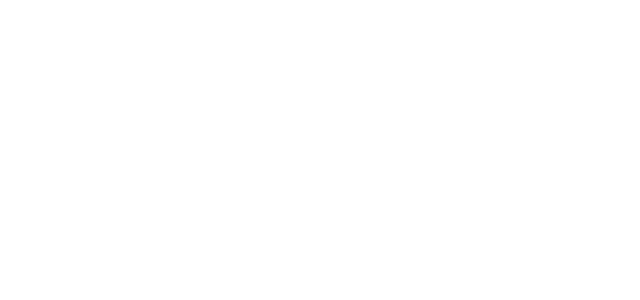
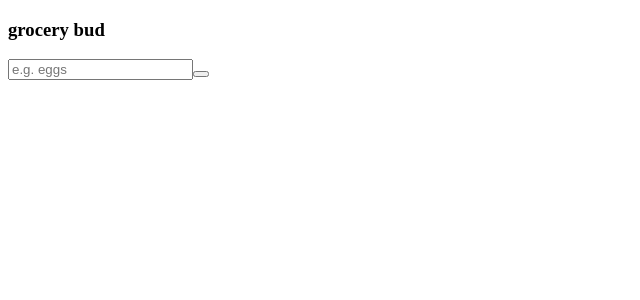
Before and after one commit to erhantezer/fundamental-projects, a React (Create React App) app in the folder 10-grocery-bud/: page / in a window 1280 px wide. Shown: the top 300 px of the page, without its empty margins (0-640 px from the left). Built offline with nearby package versions, Linux system fonts and the light colour scheme; the HTML template or start-up script is replaced by a standard one.

Commit message:
updated app.js

```diff
--- a/10-grocery-bud/src/App.js
+++ b/10-grocery-bud/src/App.js
@@ -1,9 +1,21 @@
 
 function App() {
   return (
-    <div >
+    <section className="section-center">
+      <form className="grocery-form">
+        <h3>grocery bud</h3>
+        <div className="form-control">
+          <input
+            type='text'
+            className='grocery'
+            placeholder='e.g. eggs'
+          />
+          <button className="submit-btn">
 
-    </div>
+          </button>
+        </div>
+      </form>
+    </section>
   );
 }
 
```
